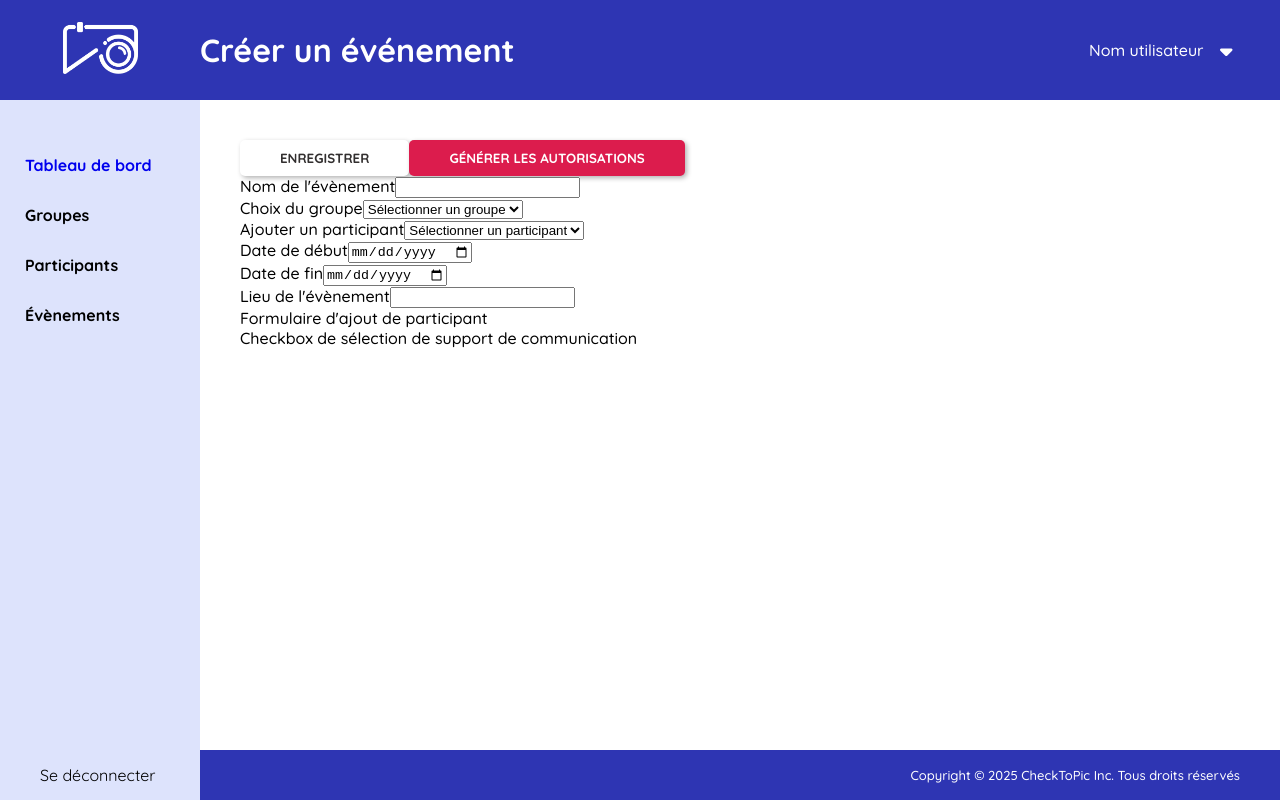
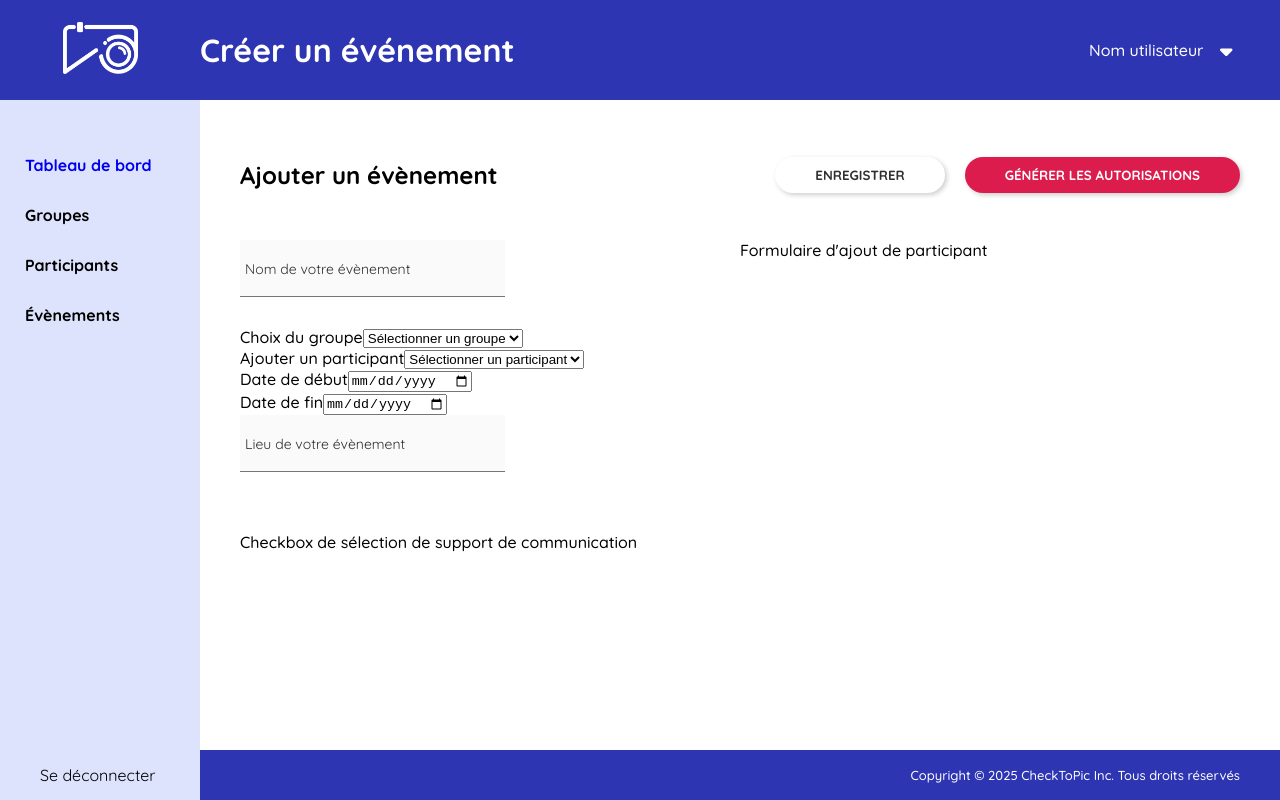
Before and after one commit to sarah-sbb/athlysia-project, a Next.js app in the folder frontend/: page /ctp-admin/events/add in a window 1280 px wide. Built offline with nearby package versions, Linux system fonts and the light colour scheme.

Commit message:
réalisation des inputs de addEvent

```diff
--- a/frontend/components/events/Add.js
+++ b/frontend/components/events/Add.js
@@ -1,4 +1,5 @@
 import styles from '../../styles/Events.module.css';
+
 import { buttonStyles } from '../modules/Button';
 
 import AddEvent from "./AddEvent";
@@ -8,14 +9,19 @@ import AddCom from "./AddCom";
 function EventPage () {
   return (
     <div className={styles.formContainer}>
+            <div className={styles.formHeader}>
+              <h2>Ajouter un évènement</h2>
               <div className={styles.formButton}>
-              <button className={buttonStyles({ color: 'primary' })}>
-                Enregistrer
-              </button>
-              <button className={buttonStyles({ color: 'secondary' })}>
-                Générer les autorisations
-              </button>
+                <button className={buttonStyles(
+                  { color: 'primary' })}>
+                  Enregistrer
+                </button>
+                <button className={buttonStyles(
+                  { color: 'secondary' })}>
+                  Générer les autorisations
+                </button>
               </div>
+            </div>
           <div class={styles.formInfos}>
             <div class={styles.formAddInfos}>
               <AddEvent />
--- a/frontend/components/events/AddEvent.js
+++ b/frontend/components/events/AddEvent.js
@@ -1,11 +1,15 @@
-import styles from '../../styles/formEvent.module.css';
+import styles from '../../styles/Events.module.css';
+import { Input } from '../modules/Input';
+
 
 function AddEvent() {
   return (
       <form>
-      <div className={styles.formGroup}>
-        <label>Nom de l'évènement</label>
-        <input type="text" className={styles.formControl} />
+        <div>
+          <Input
+          label="Nom de votre évènement"
+          size="medium"
+          type="text" />
         </div>
 
         <div className={styles.formGroup}>
@@ -17,7 +21,6 @@ function AddEvent() {
             <option value="groupe3">Groupe 3</option>
           </select>
         </div>
-
         <div className={styles.formGroup}>
           <label>Ajouter un participant</label>
           <select className={styles.formSelect}>
@@ -27,7 +30,6 @@ function AddEvent() {
             <option value="participant3">Participant 3</option>
           </select>
         </div>
-
         <div className={styles.formGroup}>
           <label>Date de début</label>
           <input type="date" className={styles.formControl} />
@@ -38,9 +40,11 @@ function AddEvent() {
           <input type="date" className={styles.formControl} />
         </div>
 
-      <div className={styles.formGroup}>
-        <label>Lieu de l'évènement</label>
-        <input type="text" className={styles.formControl} />
+        <div>
+          <Input
+          label="Lieu de votre évènement"
+          size="medium"
+          type="text" />
         </div>
       </form>
   );
--- /dev/null
+++ b/frontend/components/modules/Input.js
@@ -0,0 +1,83 @@
+import { cva } from 'class-variance-authority';
+import styles from "../../styles/modules/Input.module.css";
+
+export const inputStyles = cva(
+  styles.formGroup, // class de base
+  {
+    variants: {
+      size: {
+        small: styles.formGroupSmall,
+        medium: styles.formGroupMedium,
+      },
+      type: {
+        text: styles.inputText,
+        email: styles.inputEmail,
+      },
+    },
+    defaultVariants: {
+      size: 'medium',
+      type: 'text',
+    },
+  }
+);
+
+export const inputLabelStyles = cva(
+  styles.label, // class de base
+  {
+    variants: {
+      color: {
+        primary: styles.labelPrimary,
+        secondary: styles.labelSecondary,
+      },
+    },
+    defaultVariants: {
+      color: 'primary',
+    },
+  }
+);
+
+export const inputHighlightStyles = cva(
+  styles.highlight, // class de base
+  {
+    variants: {
+      color: {
+        primary: styles.highlightPrimary,
+        secondary: styles.highlightSecondary,
+      },
+    },
+    defaultVariants: {
+      color: 'primary',
+    },
+  }
+);
+
+export const inputBarStyles = cva(
+  styles.bar, // class de base
+  {
+    variants: {
+      color: {
+        primary: styles.barPrimary,
+        secondary: styles.barSecondary,
+      },
+    },
+    defaultVariants: {
+      color: 'primary',
+    },
+  }
+);
+
+export const Input = ({ children, className, size, type, label, ...props }) => {
+  return (
+    <div className={inputStyles({ size, type })}>
+      <input
+        className={styles.input}
+        type={type}
+        required
+        {...props}
+      />
+      <span className={inputHighlightStyles({ color: 'primary' })}></span>
+      <span className={inputBarStyles({ color: 'primary' })}></span>
+      <label className={inputLabelStyles({ color: 'primary' })}>{label}</label>
+    </div>
+  );
+};
--- a/frontend/styles/Events.module.css
+++ b/frontend/styles/Events.module.css
@@ -1,11 +1,22 @@
-.eventGrid {
+.formContainer {
+  display: flex;
+  flex-direction: column;
+  gap: 30px;
+}
+
+.formInfos {
   display: grid;
   grid-template-columns: 1fr 1fr;
-  grid-template-rows: 1fr;
-  align-items: center;
+
 }
 
-.eventGridData {
+.formHeader {
+display: flex;
+justify-content: space-between;
+align-items: center;
+}
+
+.formButton {
   display: flex;
-  justify-content: flex-end;
+  gap: 20px;
 }
--- a/frontend/styles/globals.css
+++ b/frontend/styles/globals.css
@@ -11,7 +11,9 @@
   --main-text-color: #040958;
   --second-text-color: #322F2F;
 
+  --success-color: #4CAF50;
   --warning-color: #DC1C4D;
+  --warning-color-dark: #8E0024;
 
   --fontsize-main: 2em;
   --fontsize-second: 1.5em;
--- a/frontend/styles/modules/Button.module.css
+++ b/frontend/styles/modules/Button.module.css
@@ -1,11 +1,19 @@
 .btn {
     border: none;
-    border-radius: 5px;
-    box-shadow: 2px 2px 5px rgba(0, 0, 0, 0.3);
+    border-radius: 50px;
+    box-shadow: 2px 2px 5px rgba(0, 0, 0, 0.2);
     cursor: pointer;
     font-weight: bold;
     padding : 10px 40px;
     text-transform: uppercase;
+    overflow: hidden;
+    transition: color 0.4s ease-in-out;
+}
+
+.btn:hover {
+    background-color: var(--warning-color-dark);
+    color: var(--light-color);
+    transition: ease-in-out 0.4s;
 }
 
 .btnSmall { padding: 0 20px; }
@@ -13,8 +21,8 @@
 .btnMedium { padding: 0 30px; }
 
 .btnPrimary {
+    background-color: var(--light-color);
     color: var(--second-text-color);
-    background-color: var(--light-color);
 }
 
 .btnSecondary {
--- /dev/null
+++ b/frontend/styles/modules/Input.module.css
@@ -0,0 +1,37 @@
+.formGroup {
+    position:relative;
+    margin-bottom:30px;
+  }
+
+  .input {
+    font-size:var(--fontsize-paragraphe);
+    padding: 20px 10px 15px 5px;
+    display: block;
+    width: 250px;
+    border:none;
+    border-bottom: 1px solid #757575;
+    background-color: #fafafa;
+  }
+
+  .input:hover { background-color: #f0f0f0; }
+
+  .input:focus { outline:none; }
+
+  .label 				 {
+    color: var(--second-text-color);
+    font-size: 14px;
+    font-weight: normal;
+    position: absolute;
+    pointer-events: none;
+    left: 5px;
+    top: 20px;
+    transition: 0.4s ease all;
+    -moz-transition: 0.2s ease all;
+    -webkit-transition: 0.2s ease all;
+  }
+
+  input:focus ~ .label, .input:valid ~ label {
+    top: 0;
+    font-size:14px;
+    color: var(--main-bg-color);
+  }
```
Lines whose indentation alone changed are shown as unchanged.
